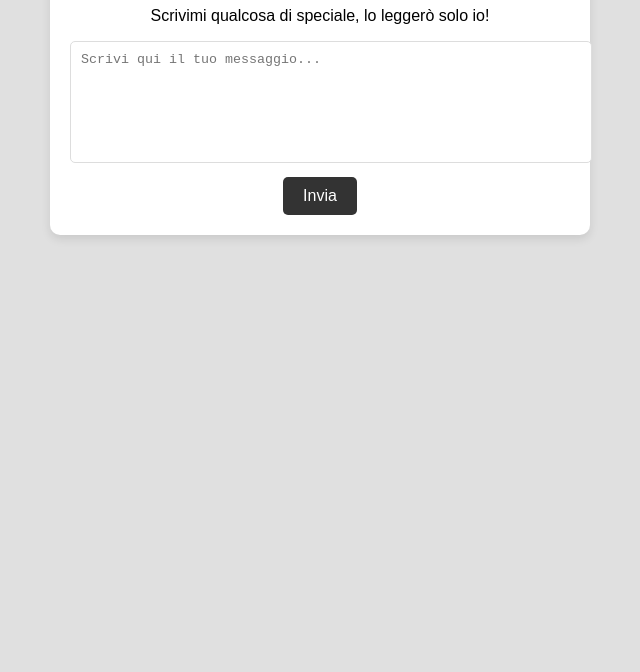
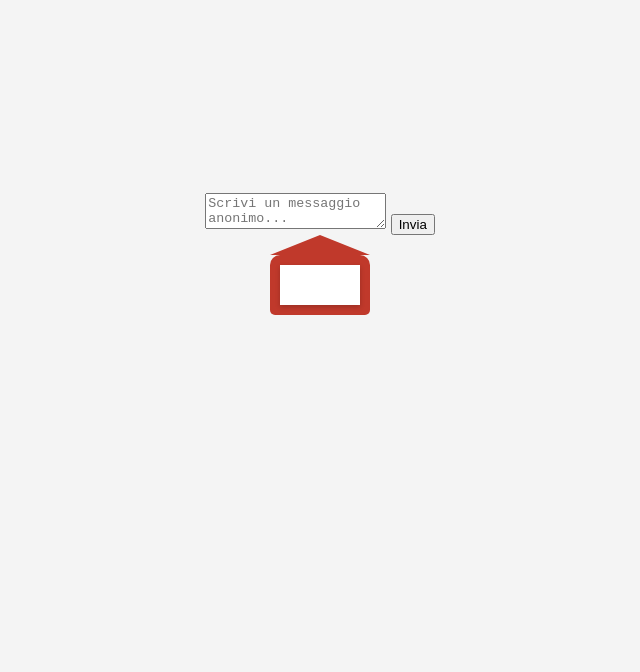
Before and after one commit to Mary96-blip/bacheca, a website: page public/index.html in a window 1280 px wide. Shown: the part 144-816 px from the top of the page, without its empty margins (320-960 px from the left). Drawn offline with Linux system fonts and the light colour scheme.

Commit message:
Update index.html

```diff
--- a/public/index.html
+++ b/public/index.html
@@ -8,81 +8,79 @@
         body {
             font-family: Arial, sans-serif;
             text-align: center;
-            background-color: #e0e0e0;
-            margin: 0;
-            padding: 0;
+            background-color: #f4f4f4;
+            display: flex;
+            flex-direction: column;
+            align-items: center;
+            justify-content: center;
+            height: 100vh;
         }
 
         .container {
-            max-width: 500px;
-            margin: 50px auto;
-            background: #fff;
-            padding: 20px;
-            border-radius: 10px;
-            box-shadow: 0 4px 10px rgba(0,0,0,0.1);
+            position: relative;
+            width: 300px;
         }
 
-        h1 {
-            color: #333;
+        .envelope {
+            position: relative;
+            width: 100px;
+            height: 60px;
+            background: #c0392b;
+            border-radius: 10px 10px 5px 5px;
+            margin: 20px auto;
+            transition: transform 0.5s ease-in-out;
         }
 
-        textarea {
-            width: 100%;
-            height: 100px;
-            padding: 10px;
-            border-radius: 5px;
-            border: 1px solid #ddd;
-            resize: none;
-        }
-
-        button {
-            background-color: #333;
-            color: white;
-            padding: 10px 20px;
-            border: none;
-            border-radius: 5px;
-            cursor: pointer;
-            font-size: 16px;
-            margin-top: 10px;
-        }
-
-        button:hover {
-            background-color: #555;
+        .envelope:before {
+            content: "";
+            position: absolute;
+            top: -20px;
+            left: 0;
+            width: 0;
+            height: 0;
+            border-left: 50px solid transparent;
+            border-right: 50px solid transparent;
+            border-bottom: 20px solid #c0392b;
         }
 
         .letter {
-            display: none;
             position: absolute;
+            top: 0;
             left: 50%;
-            top: 50%;
-            transform: translate(-50%, -50%) scale(0.1);
-            width: 300px;
-            height: 200px;
-            background: #fff;
-            border: 2px solid #333;
-            padding: 20px;
-            text-align: center;
-            box-shadow: 0 4px 10px rgba(0,0,0,0.2);
+            width: 80px;
+            height: 40px;
+            background: white;
+            transform: translate(-50%, 10px);
+            box-shadow: 0 2px 5px rgba(0, 0, 0, 0.2);
             transition: transform 0.5s ease-in-out;
         }
 
-        .letter.open {
-            transform: translate(-50%, -50%) scale(1);
+        .open .letter {
+            transform: translate(-50%, -40px);
+        }
+
+        .message-box {
+            display: none;
+            background: white;
+            padding: 20px;
+            border-radius: 5px;
+            box-shadow: 0 0 10px rgba(0, 0, 0, 0.1);
+            margin-top: 20px;
         }
     </style>
 </head>
 <body>
     <div class="container">
-        <h1>Lasciami un Messaggio 📩</h1>
-        <p>Scrivimi qualcosa di speciale, lo leggerò solo io!</p>
         <form id="messageForm">
-            <textarea id="message" placeholder="Scrivi qui il tuo messaggio..." required></textarea>
+            <textarea id="message" placeholder="Scrivi un messaggio anonimo..." required></textarea>
             <button type="submit">Invia</button>
         </form>
-    </div>
 
-    <div class="letter" id="letter">
-        ✉️ Messaggio inviato con successo! 💌
+        <div class="envelope" id="envelope">
+            <div class="letter" id="letter"></div>
+        </div>
+
+        <div class="message-box" id="messageBox">Messaggio inviato con successo!</div>
     </div>
 
     <script>
@@ -90,7 +88,7 @@
             e.preventDefault();
 
             var message = document.getElementById("message").value;
-            var telegramToken = "7878005150:AAGBZZ96Tn0PLP2-Pk34IMS6sX0E0VceyQ4";  // Sostituisci con il token del bot
+                  var telegramToken = "7878005150:AAGBZZ96Tn0PLP2-Pk34IMS6sX0E0VceyQ4";  // Sostituisci con il token del bot
             var chatId = "7635451210";  // Sostituisci con il tuo ID Telegram
             var url = `https://api.telegram.org/bot${telegramToken}/sendMessage?chat_id=${chatId}&text=${encodeURIComponent(message)}`;
 
@@ -98,16 +96,15 @@
             .then(response => response.json())
             .then(data => {
                 if (data.ok) {
-                    document.getElementById("letter").style.display = "block";
+                    document.getElementById("messageForm").style.display = "none";
+                    document.getElementById("envelope").classList.add("open");
                     setTimeout(() => {
-                        document.getElementById("letter").classList.add("open");
-                    }, 100);
+                        document.getElementById("messageBox").style.display = "block";
+                    }, 1000);
                 } else {
-                    alert("Errore nell'invio. Riprova!");
+                    alert("Errore nell'invio.");
                 }
             });
-
-            document.getElementById("message").value = "";
         });
     </script>
 </body>
```
